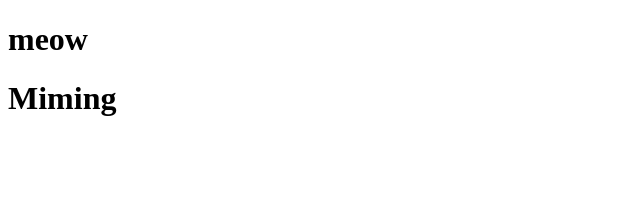
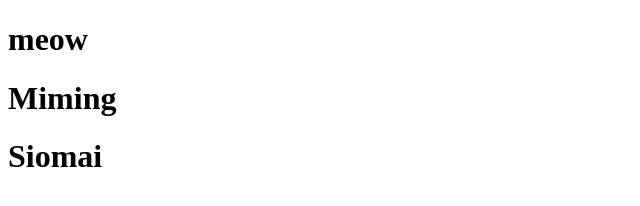
Before and after one commit to Rhea18-bit/Rhed, a plain HTML site: page index.html in a window 1280 px wide. Shown: the whole page, without its empty margins (0-640 px from the left). Drawn offline with Linux system fonts and the light colour scheme.

Commit message:
creating new h1 siomai

```diff
--- a/index.html
+++ b/index.html
@@ -8,5 +8,6 @@
 <body>
     <h1>meow</h1>
     <h1>Miming</h1>
+    <h1>Siomai</h1>
 </body>
 </html>
```
